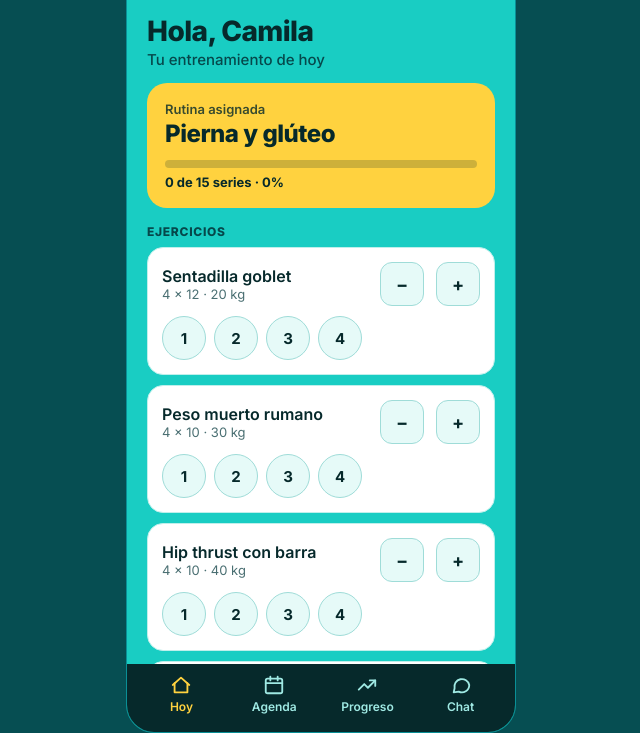
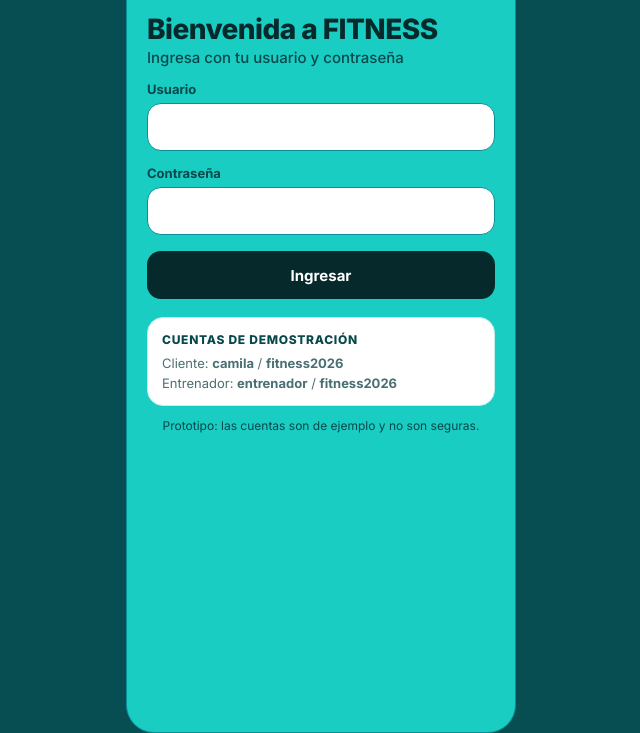
Before and after one commit to MayraCaceres/fitness-app, a plain HTML site: page index.html in a window 1280 px wide. Shown: the part 67-800 px from the top of the page, without its empty margins (319-959 px from the left). Drawn offline with Linux system fonts and the light colour scheme.

Commit message:
Agrega pantalla de ingreso con usuario y contraseña (demo)
Co-Authored-By: Claude Sonnet 5.5 <noreply@anthropic.com>
Claude-Session: https://claude.ai/code/session_01VH2wGfBaMYvxTT9kPeQYed

```diff
--- a/index.html
+++ b/index.html
@@ -17,6 +17,9 @@ button{font-family:inherit;color:inherit;cursor:pointer}
 .seg{display:flex;background:rgba(255,255,255,.55);border:1px solid #0A8F96;border-radius:999px;padding:3px}
 .seg button{border:0;background:transparent;color:#06484B;font-size:13px;font-weight:700;padding:8px 14px;min-height:36px;border-radius:999px}
 .seg button.on{background:#06292B;color:#fff}
+.out{border:1px solid #0A8F96;background:rgba(255,255,255,.55);color:#06292B;border-radius:999px;font-size:13px;font-weight:700;padding:8px 14px;min-height:40px}
+.err{background:#FFE3E0;color:#7A1410;border-radius:12px;padding:10px 14px;font-size:14px;font-weight:600;margin-top:10px}
+.lab{display:block;font-size:13px;font-weight:700;color:#06484B;margin:14px 0 6px}
 #main{flex:1;overflow-y:auto;padding:12px 20px 20px}
 h1{margin:6px 0 2px;font-size:28px;font-weight:800;letter-spacing:-.02em;color:#06292B}
 .sub{margin:0 0 14px;font-size:15px;color:#06484B;font-weight:500}
@@ -59,7 +62,7 @@ input:focus,select:focus,button:focus-visible{outline:2px solid #06292B;outline-
 <body>
 <div id="phone">
   <div id="top"><span class="brand">FITNESS</span>
-    <div class="seg" role="group" aria-label="Modo"><button id="r-c" data-act="role" data-v="c">Cliente</button><button id="r-t" data-act="role" data-v="t">Entrenador</button></div>
+    <div id="topR"></div>
   </div>
   <div id="main"></div>
   <div id="rest"><span id="restTxt">Descanso 60 s</span><button data-act="skipRest">Saltar</button></div>
@@ -73,7 +76,7 @@ const def=()=>({role:'c',tab:'hoy',
  weights:[65.5,65,64.6,64.2,63.9,63.4],bookings:[],
  chat:[{f:'t',x:'¡Hola Camila! Hoy toca pierna y glúteo. Cualquier duda me escribes.'}],
  clients:[{n:'Camila M.',goal:'Tonificar',days:0,pay:20},{n:'Jorge R.',goal:'Fuerza',days:5,pay:12},{n:'Lucía P.',goal:'Pérdida de grasa',days:1,pay:9},{n:'Diego V.',goal:'Hipertrofia',days:0,pay:2}],
- sel:null,day:0,builder:{name:'',items:[]},filter:'all'});
+ auth:null,err:'',sel:null,day:0,builder:{name:'',items:[]},filter:'all'});
 let S=def();
 try{const r=localStorage.getItem('pt-proto');if(r)S=Object.assign(def(),JSON.parse(r))}catch(e){}
 const save=()=>{try{localStorage.setItem('pt-proto',JSON.stringify(S))}catch(e){}};
@@ -126,7 +129,16 @@ function vRut(){const b=S.builder;
  b.items.map((it,i)=>`<div class="card row"><div class="grow"><div class="t">${esc(it.ex)}</div><div class="m">${it.sets} × ${it.reps}</div></div><button class="sm" aria-label="Quitar" data-act="rmEx" data-i="${i}">×</button></div>`).join('')+
  `<div style="height:6px"></div><button class="btn" data-act="saveR">Guardar rutina</button>`}
 
-function render(){const t=S.role;$('r-c').classList.toggle('on',t==='c');$('r-t').classList.toggle('on',t==='t');
+function vLogin(){return `<h1 style="margin-top:28px">Bienvenida a FITNESS</h1><p class="sub">Ingresa con tu usuario y contraseña</p>
+ <form id="lf" autocomplete="off"><label class="lab" for="uIn">Usuario</label><input id="uIn" autocapitalize="none" autocorrect="off" spellcheck="false">
+ <label class="lab" for="pIn">Contraseña</label><input id="pIn" type="password">
+ ${S.err?`<div class="err" role="alert">${esc(S.err)}</div>`:''}
+ <div style="height:16px"></div><button class="btn" type="submit" data-act="login">Ingresar</button></form>
+ <div class="card" style="margin-top:18px"><div class="lbl" style="margin-top:0">CUENTAS DE DEMOSTRACIÓN</div><div class="m">Cliente: <b>camila</b> / <b>fitness2026</b></div><div class="m" style="margin-top:4px">Entrenador: <b>entrenador</b> / <b>fitness2026</b></div></div>
+ <p class="note">Prototipo: las cuentas son de ejemplo y no son seguras.</p>`}
+function render(){
+ if(!S.auth){$('topR').innerHTML='';$('nav').style.display='none';$('main').innerHTML=vLogin();save();return}
+ $('nav').style.display='flex';S.role=S.auth;$('topR').innerHTML='<button class="out" data-act="logout">Salir</button>';const t=S.role;
  const tabs=TABS[t];if(!tabs.some(x=>x[0]===S.tab))S.tab=tabs[0][0];
  $('nav').innerHTML=tabs.map(x=>`<button class="${S.tab===x[0]?'on':''}" data-act="tab" data-v="${x[0]}">${svg(ic[x[2]])}${x[1]}</button>`).join('');
  const V={hoy:vHoy,ag:vAgenda,pr:vProg,ch:vChat,cl:vClientes,ru:vRut};$('main').innerHTML=V[S.tab]();
@@ -138,7 +150,8 @@ function tick(){$('restTxt').textContent='Descanso '+rest+' s'}
 function stopRest(){clearInterval(timer);$('rest').style.display='none'}
 
 document.addEventListener('click',e=>{const b=e.target.closest('[data-act]');if(!b)return;const a=b.dataset.act,d=b.dataset;
- if(a==='role'){S.role=d.v;S.tab=null;S.sel=null;stopRest()}
+ if(a==='login'){e.preventDefault();const u=($('uIn').value||'').trim().toLowerCase(),p=$('pIn').value;const A={camila:'c',entrenador:'t'};if(A[u]&&p==='fitness2026'){S.auth=A[u];S.role=A[u];S.tab=null;S.sel=null;S.err=''}else{S.err='Usuario o contraseña incorrectos.'}}
+ else if(a==='logout'){S.auth=null;S.tab=null;S.sel=null;S.err='';stopRest()}
  else if(a==='tab'){S.tab=d.v;S.sel=null}
  else if(a==='skipRest'){stopRest();return}
  else if(a==='kg'){const it=S.routine.items[+d.i];it.kg=Math.max(0,it.kg+ +d.d)}
```
